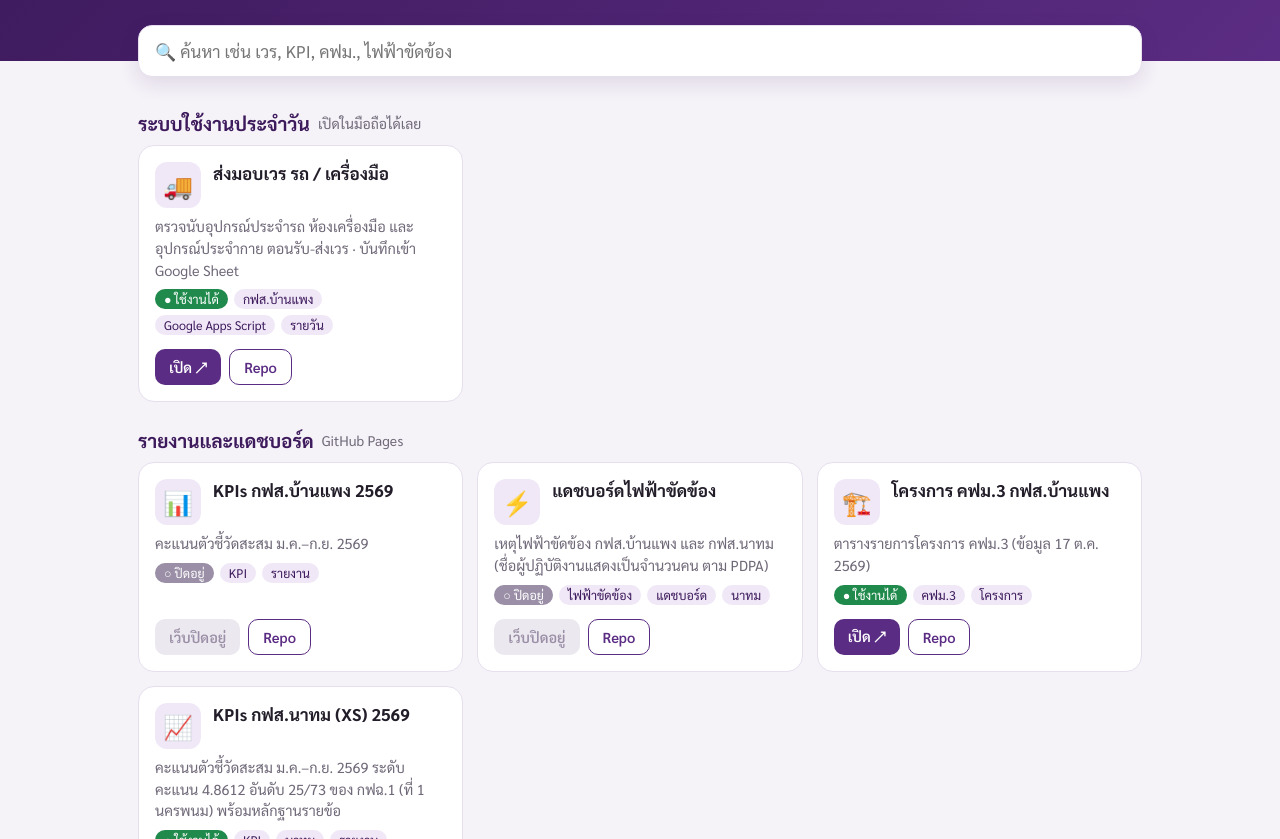
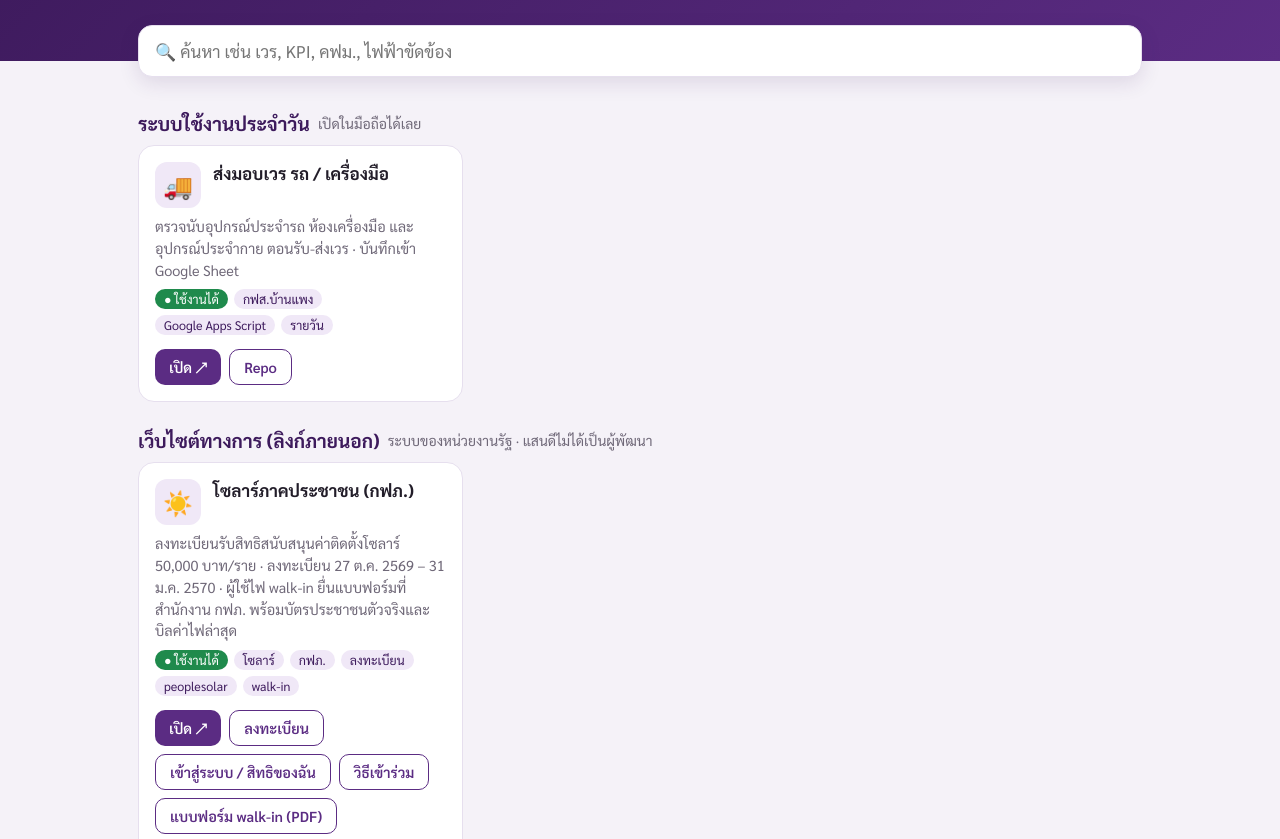
Before and after one commit to momtechin/index, a plain HTML site: page index.html in a window 1280 px wide. Shown: the part 98-937 px from the top of the page. Drawn offline with Linux system fonts and the light colour scheme.

Commit message:
เพิ่มลิงก์ระบบโซลาร์ภาคประชาชน (กฟภ.)

```diff
--- a/index.html
+++ b/index.html
@@ -64,6 +64,12 @@
       tags: ['กฟส.บ้านแพง', 'Google Apps Script', 'รายวัน'], live: true,
       web: 'https://script.google.com/macros/s/AKfycbwNgfOGts7E2aAh9KMctO1uGm9tkAo-RID6BjEieoG_4Z-YWByuFbFy6NR_oN3ZrtBUeA/exec',
       repo: 'pea-shift-handover' } ] },
+  { title: 'เว็บไซต์ทางการ (ลิงก์ภายนอก)', note: 'ระบบของหน่วยงานรัฐ · แสนดีไม่ได้เป็นผู้พัฒนา', items: [
+    { icon: '☀️', name: 'โซลาร์ภาคประชาชน (กฟภ.)', desc: 'ลงทะเบียนรับสิทธิสนับสนุนค่าติดตั้งโซลาร์ 50,000 บาท/ราย · ลงทะเบียน 27 ต.ค. 2569 – 31 ม.ค. 2570 · ผู้ใช้ไฟ walk-in ยื่นแบบฟอร์มที่สำนักงาน กฟภ. พร้อมบัตรประชาชนตัวจริงและบิลค่าไฟล่าสุด',
+      tags: ['โซลาร์', 'กฟภ.', 'ลงทะเบียน', 'peoplesolar', 'walk-in'], live: true, web: 'https://peoplesolar.pea.co.th/',
+      links: [['ลงทะเบียน', 'https://peoplesolar.pea.co.th/register'], ['เข้าสู่ระบบ / สิทธิของฉัน', 'https://peoplesolar.pea.co.th/login'],
+              ['วิธีเข้าร่วม', 'https://peoplesolar.pea.co.th/join'], ['แบบฟอร์ม walk-in (PDF)', 'https://peoplesolar.pea.co.th/forms/solar-registration-form.pdf'],
+              ['คำถามที่พบบ่อย', 'https://peoplesolar.pea.co.th/faq']] } ] },
   { title: 'รายงานและแดชบอร์ด', note: 'GitHub Pages', items: [
     { icon: '📊', name: 'KPIs กฟส.บ้านแพง 2569', desc: 'คะแนนตัวชี้วัดสะสม ม.ค.–ก.ย. 2569', tags: ['KPI', 'รายงาน'],
       live: false, web: PAGES + 'monolith/', repo: 'monolith' },
@@ -87,12 +93,13 @@
   const status = it.web ? `<span class="st ${it.live ? '' : 'off'}">${it.live ? '● ใช้งานได้' : '○ ปิดอยู่'}</span>` : '';
   const web = it.web ? (it.live ? `<a class="btn" href="${esc(it.web)}" target="_blank" rel="noopener">เปิด ↗</a>`
                                 : `<span class="btn dis" title="repo เป็น private — ไม่มีหน้าเว็บสาธารณะ">เว็บปิดอยู่</span>`) : '';
+  const links = (it.links || []).map(([t, u]) => `<a class="btn sec" href="${esc(u)}" target="_blank" rel="noopener">${esc(t)}</a>`).join('');
   const repo = it.repo ? `<a class="btn sec" href="${GH + esc(it.repo)}" target="_blank" rel="noopener">Repo</a>` : '';
   return `<div class="card" data-k="${esc([it.name, it.desc, ...(it.tags || []), it.repo || ''].join(' ').toLowerCase())}">
     <div class="top"><div class="ico">${it.icon}</div><div><h3>${esc(it.name)}</h3></div></div>
     <p>${esc(it.desc)}</p>
     <div class="tags">${status}${(it.tags || []).map(t => `<span class="tag">${esc(t)}</span>`).join('')}</div>
-    <div class="btns">${web}${repo}</div></div>`;
+    <div class="btns">${web}${links}${repo}</div></div>`;
 }
 document.getElementById('main').innerHTML = SECTIONS.map(s =>
   `<section><h2>${esc(s.title)} <small>${esc(s.note)}</small></h2><div class="grid">${s.items.map(card).join('')}</div></section>`).join('');
```
